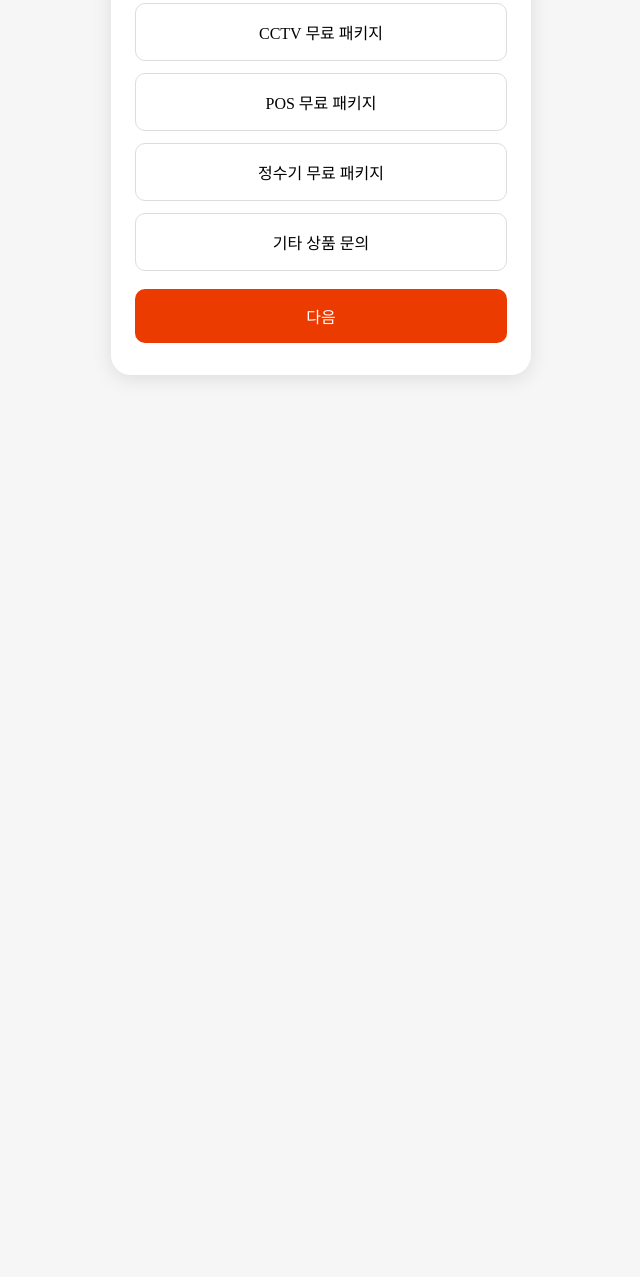
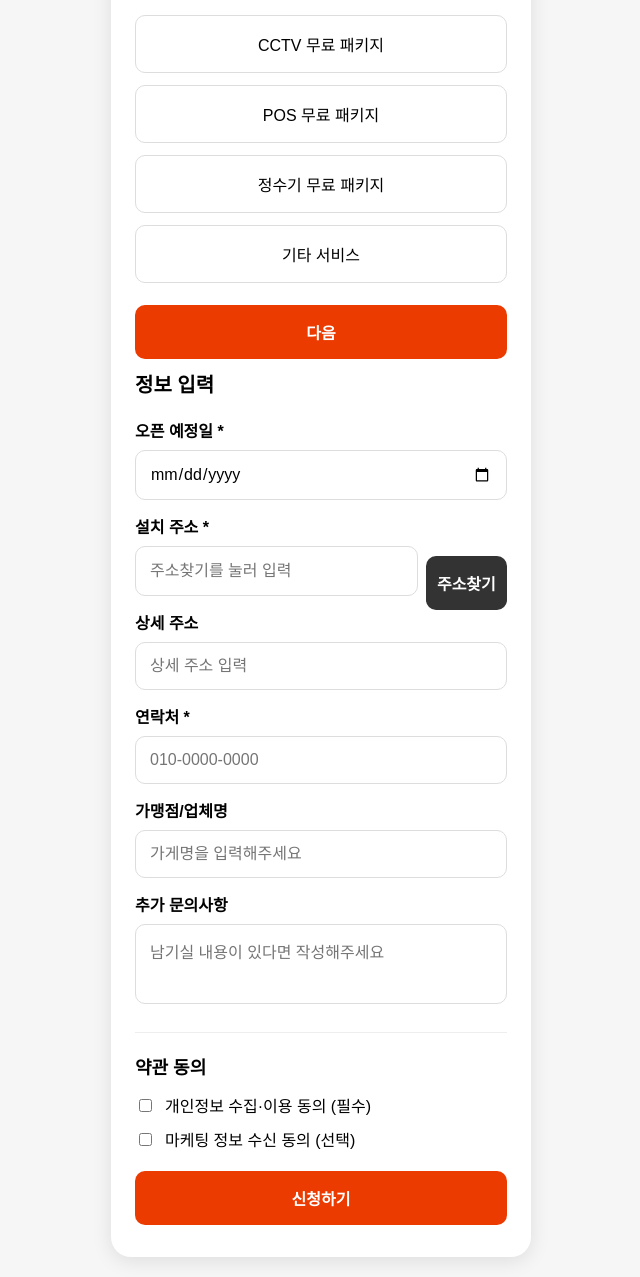
Before and after one commit to jjong0104-boop/sjmk, a plain HTML site: page index.html in a window 1280 px wide. Shown: the part 161-1438 px from the top of the page, without its empty margins (319-959 px from the left). Before the commit the page ends 800 px from the top, so only its background shows below. Drawn offline with Linux system fonts and the light colour scheme.

Commit message:
Update index.html

```diff
--- a/index.html
+++ b/index.html
@@ -7,107 +7,151 @@
   <script src="https://t1.daumcdn.net/mapjsapi/bundle/postcode/prod/postcode.v2.js"></script>
 
   <style>
-    * { box-sizing: border-box; font-family: "Noto Sans KR"; }
-    body { background:#f6f6f6; margin:0; display:flex; justify-content:center; }
-    .form-container {
-      width:420px; background:#fff; padding:32px 24px; border-radius:20px;
-      margin:20px 0; box-shadow:0 4px 20px rgba(0,0,0,0.1);
+    * { box-sizing: border-box; font-family: "Noto Sans KR", sans-serif; }
+    body {
+      background: #f6f6f6;
+      margin: 0; padding: 0;
+      display: flex; justify-content: center;
     }
 
-    h1 { font-size:24px; font-weight:700; text-align:center; margin-bottom:10px; }
-    .subtitle { font-size:20px; font-weight:700; margin:16px 0; }
+    .form-container {
+      width: 420px;
+      background: #fff;
+      padding: 32px 24px;
+      border-radius: 20px;
+      margin: 20px 0;
+      box-shadow: 0 4px 20px rgba(0,0,0,0.1);
+    }
 
-    input, textarea {
-      width:100%; padding:14px; font-size:16px;
-      border:1.5px solid #ddd; border-radius:10px; margin-bottom:14px;
+    h1 {
+      font-size: 24px;
+      font-weight: 700;
+      margin-bottom: 24px;
+      text-align: center;
     }
-    textarea { height:80px; resize:none; }
+
+    .subtitle {
+      font-size: 20px;
+      font-weight: 700;
+      margin-bottom: 20px;
+      margin-top: 10px;
+    }
+
+    label {
+      display: block;
+      font-size: 16px;
+      font-weight: 600;
+      margin-bottom: 8px;
+    }
 
     .option-btn {
-      width:100%; padding:16px; margin-bottom:12px;
-      border-radius:10px; border:1.5px solid #ddd;
-      font-size:16px; text-align:center;
-      cursor:pointer; transition:.2s;
+      width: 100%; padding: 16px; margin-bottom: 12px;
+      border-radius: 10px; border: 1.5px solid #ddd; text-align: center;
+      background: #fff; font-size: 16px; cursor: pointer; transition: .2s;
     }
     .option-btn.selected {
-      border-color:#EB3B00; background:#FFF5F2; color:#EB3B00; font-weight:700;
-    }
-    .btn {
-      width:100%; background:#EB3B00; color:#fff; font-size:16px;
-      padding:15px 0; border:none; border-radius:10px; cursor:pointer;
-      margin-top:6px;
+      border-color: #EB3B00; background: #FFF5F2; color: #EB3B00; font-weight: 600;
     }
 
-    .step { display:none; }
-    .step.active { display:block; }
+    input[type="text"], input[type="email"], input[type="date"], textarea {
+      width: 100%; padding: 14px; font-size: 16px;
+      border: 1.5px solid #ddd; border-radius: 10px;
+      margin-bottom: 14px;
+    }
+    textarea { height: 80px; resize: none; }
 
-    .agree-row { display:flex; align-items:flex-start; gap:10px; margin-bottom:14px; }
-    .agree-row label { font-size:16px; margin:0; }
+    .btn {
+      width: 100%; padding: 15px 0;
+      background: #EB3B00; color: #fff;
+      font-size: 16px; font-weight: 600;
+      border: none; border-radius: 10px;
+      margin-top: 10px; cursor: pointer;
+    }
+    .btn:hover { background: #d43200; }
+
+    .agree-box {
+      border-top: 1px solid #eee;
+      padding-top: 20px;
+      margin-top: 10px;
+    }
+
+    .agree-row {
+      display: flex;
+      align-items: center;
+      gap: 10px;
+      margin-bottom: 10px;
+    }
+
+    .agree-row label {
+      font-size: 16px;
+      font-weight: 500;
+      margin: 0;
+    }
 
     /* 완료 페이지 */
-    .done-icon {
-      width:60px; height:60px; border-radius:50%;
-      border:3px solid #EB3B00; color:#EB3B00;
-      display:flex; align-items:center; justify-content:center;
-      font-size:30px; margin:20px auto;
+    .complete-box {
+      text-align: center;
+      padding: 40px 20px;
     }
-    .done-title {
-      font-size:22px; text-align:center; font-weight:700; margin-bottom:10px;
-    }
-    .done-desc {
-      text-align:center; font-size:16px; color:#777; margin-bottom:20px;
+
+    .back-btn {
+      margin-top: 20px;
+      display: inline-block;
+      padding: 14px 28px;
+      background: #EB3B00;
+      color: #fff;
+      border-radius: 10px;
+      font-size: 16px;
+      font-weight: 600;
+      text-decoration: none;
     }
   </style>
 </head>
 
 <body>
-  <div class="form-container">
 
+  <!-- FORM 영역 -->
+  <div class="form-container" id="formPage">
     <h1>사장마켓 간편신청</h1>
 
-    <!-- STEP 1 ----------------------------------------- -->
+    <!-- STEP 1 -->
     <div id="step1" class="step active">
       <div class="subtitle">패키지 선택</div>
-
       <div class="option-btn" onclick="selectPackage(this, 'CCTV 무료 패키지')">CCTV 무료 패키지</div>
       <div class="option-btn" onclick="selectPackage(this, 'POS 무료 패키지')">POS 무료 패키지</div>
       <div class="option-btn" onclick="selectPackage(this, '정수기 무료 패키지')">정수기 무료 패키지</div>
-      <div class="option-btn" onclick="selectPackage(this, '기타 상품 문의')">기타 상품 문의</div>
-
+      <div class="option-btn" onclick="selectPackage(this, '기타 서비스')">기타 서비스</div>
       <button class="btn" onclick="nextStep(2)">다음</button>
     </div>
 
-    <!-- STEP 2 ----------------------------------------- -->
+    <!-- STEP 2 -->
     <div id="step2" class="step">
-      <div class="subtitle">기본 정보 입력</div>
+      <div class="subtitle">정보 입력</div>
 
-      <label>이름</label>
-      <input type="text" id="name" required>
+      <label>오픈 예정일 *</label>
+      <input type="date" id="openDate" required>
 
-      <label>연락처</label>
-      <input type="text" id="phone" placeholder="010-0000-0000">
-
-      <label>가맹점/업체명</label>
-      <input type="text" id="shopName">
-
-      <label>설치 주소</label>
+      <label>설치 주소 *</label>
       <div style="display:flex; gap:8px;">
-        <input type="text" id="address" readonly placeholder="주소 검색을 눌러 입력" style="flex:1;">
-        <button class="btn" style="width:110px; background:#333;" onclick="searchAddress()">주소검색</button>
+        <input type="text" id="address" placeholder="주소찾기를 눌러 입력" readonly required>
+        <button type="button" onclick="searchAddress()" style="width:110px; background:#333;" class="btn">주소찾기</button>
       </div>
 
       <label>상세 주소</label>
-      <input type="text" id="addressDetail">
+      <input type="text" id="addressDetail" placeholder="상세 주소 입력">
 
-      <label>오픈 예정일</label>
-      <input type="date" id="openDate">
+      <label>연락처 *</label>
+      <input type="text" id="phone" placeholder="010-0000-0000" required oninput="formatPhone(this)">
+
+      <label>가맹점/업체명</label>
+      <input type="text" id="shopName" placeholder="가게명을 입력해주세요">
 
       <label>추가 문의사항</label>
-      <textarea id="memo"></textarea>
+      <textarea id="memo" placeholder="남기실 내용이 있다면 작성해주세요"></textarea>
 
-      <hr style="margin:20px 0; border:none; border-top:1px solid #eee;">
-
-      <div class="subtitle" style="font-size:18px; margin-bottom:10px;">약관 동의</div>
+      <!-- 약관 동의 -->
+      <div class="agree-box">
+        <label style="font-size:18px; font-weight:700; margin-bottom:14px;">약관 동의</label>
 
         <div class="agree-row">
           <input type="checkbox" id="privacyAgree">
@@ -118,79 +162,106 @@
           <input type="checkbox" id="marketingAgree">
           <label for="marketingAgree">마케팅 정보 수신 동의 (선택)</label>
         </div>
+      </div>
 
       <button class="btn" onclick="submitForm()">신청하기</button>
     </div>
 
-    <!-- STEP 3 — 완료 페이지 ----------------------------------------- -->
-    <div id="step3" class="step">
-      <div class="done-icon">✓</div>
-      <div class="done-title">제출이 완료되었습니다!</div>
-      <div class="done-desc">담당자가 확인 후 순차적으로 연락드리겠습니다.</div>
-      <button class="btn" onclick="goHome()">처음으로</button>
   </div>
 
+  <!-- COMPLETE PAGE -->
+  <div class="form-container" id="completePage" style="display:none;">
+    <div class="complete-box">
+      <h1>제출이 완료되었습니다!</h1>
+      <p>담당자가 확인 후 연락드리겠습니다.</p>
+      <a class="back-btn" href="">처음으로</a>
+    </div>
   </div>
 
   <script>
     let selectedPackage = "";
 
-    function selectPackage(el, val) {
+    /** 패키지 선택 */
+    function selectPackage(el, value) {
       document.querySelectorAll(".option-btn").forEach(btn => btn.classList.remove("selected"));
       el.classList.add("selected");
-      selectedPackage = val;
+      selectedPackage = value;
     }
 
-    function nextStep(n) {
-      document.querySelectorAll(".step").forEach(s => s.classList.remove("active"));
-      document.getElementById(`step${n}`).classList.add("active");
+    /** STEP 이동 */
+    function nextStep(step) {
+      if (step === 2) {
+        if (!selectedPackage) {
+          alert("패키지를 선택해주세요.");
+          return;
+        }
       }
 
-    function goHome() {
-      nextStep(1);
+      document.querySelectorAll(".step").forEach(s => s.classList.remove("active"));
+      document.getElementById(`step${step}`).classList.add("active");
     }
 
-    // 주소검색
+    /** 주소 검색 */
     function searchAddress() {
       new daum.Postcode({
-        oncomplete: function(data) { document.getElementById("address").value = data.address; }
+        oncomplete: function(data) {
+          document.getElementById("address").value = data.address;
+        }
       }).open();
     }
 
-    // 전화번호 하이픈 자동 입력
-    document.getElementById("phone").addEventListener("input", function() {
-      let v = this.value.replace(/[^0-9]/g, "");
-      if (v.length <= 3) this.value = v;
-      else if (v.length <= 7) this.value = v.slice(0,3)+"-"+v.slice(3);
-      else this.value = v.slice(0,3)+"-"+v.slice(3,7)+"-"+v.slice(7,11);
-    });
+    /** 전화번호 자동 포맷 */
+    function formatPhone(input) {
+      let val = input.value.replace(/[^0-9]/g, "");
+      if (val.length > 3 && val.length <= 7)
+        input.value = val.replace(/(\d{3})(\d{1,4})/, "$1-$2");
+      else if (val.length > 7)
+        input.value = val.replace(/(\d{3})(\d{4})(\d{1,4})/, "$1-$2-$3");
+      else
+        input.value = val;
+    }
 
-    // 제출
+    /** 제출 */
     async function submitForm() {
+      // 필수값 체크
+      if (!document.getElementById("openDate").value) return alert("오픈 예정일을 입력해주세요.");
+      if (!document.getElementById("address").value) return alert("주소를 입력해주세요.");
+      if (!document.getElementById("phone").value) return alert("연락처를 입력해주세요.");
 
-      if (!selectedPackage) return alert("패키지를 선택해주세요.");
-      if (!document.getElementById("privacyAgree").checked)
-        return alert("개인정보 동의는 필수입니다.");
+      if (!document.getElementById("privacyAgree").checked) {
+        alert("개인정보 수집·이용 동의는 필수입니다.");
+        return;
+      }
 
-      const data = {
+      const postData = {
         package: selectedPackage,
-        name: document.getElementById("name").value,
+        openDate: document.getElementById("openDate").value,
+        address: document.getElementById("address").value,
+        addressDetail: document.getElementById("addressDetail").value,
         phone: document.getElementById("phone").value,
         shopName: document.getElementById("shopName").value,
-        address: document.getElementById("address").value,
-        addressDetail: document.getElementById("addressDetail").value,
-        openDate: document.getElementById("openDate").value,
         memo: document.getElementById("memo").value,
         privacyAgree: document.getElementById("privacyAgree").checked ? "동의" : "미동의",
         marketingAgree: document.getElementById("marketingAgree").checked ? "동의" : "미동의"
       };
 
+      try {
         const res = await fetch("https://script.google.com/macros/s/AKfycbzZyviKJtAHMzGC9IkZ5f3CNqKacBqF8DFOlGP0c2vxW6rgFVtdJiH8tsrO3Nae_3ntQQ/exec", {
-        method:"POST",
-        body:new URLSearchParams(data)
+          method: "POST",
+          body: new URLSearchParams(postData)
         });
 
-      nextStep(3); // 완료페이지로 이동
+        const text = await res.text();
+        if (text === "ok") {
+          document.getElementById("formPage").style.display = "none";
+          document.getElementById("completePage").style.display = "block";
+        } else {
+          alert("전송 실패: " + text);
+        }
+
+      } catch (err) {
+        alert("오류 발생: " + err);
+      }
     }
 
   </script>
```
Lines whose indentation alone changed are shown as unchanged.
